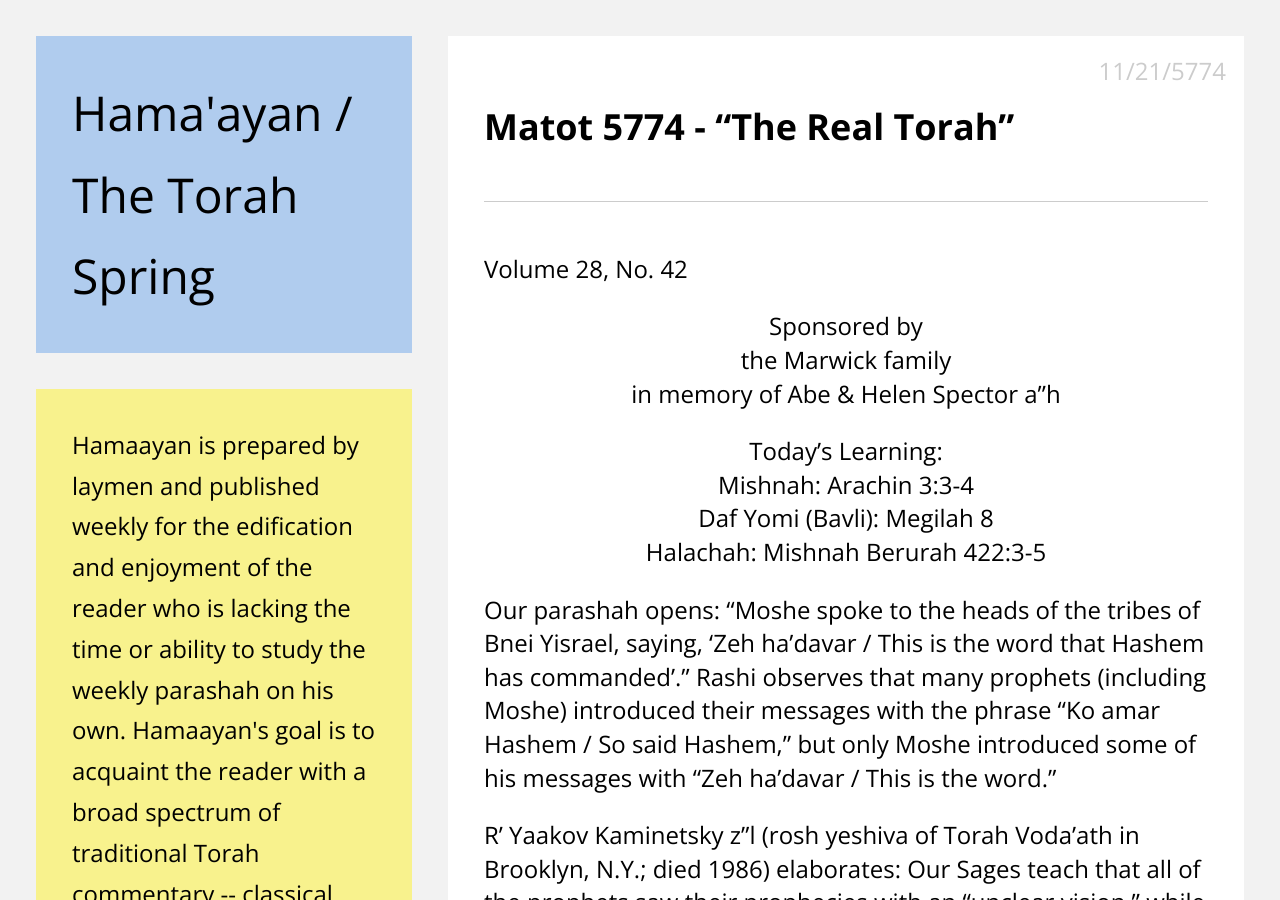
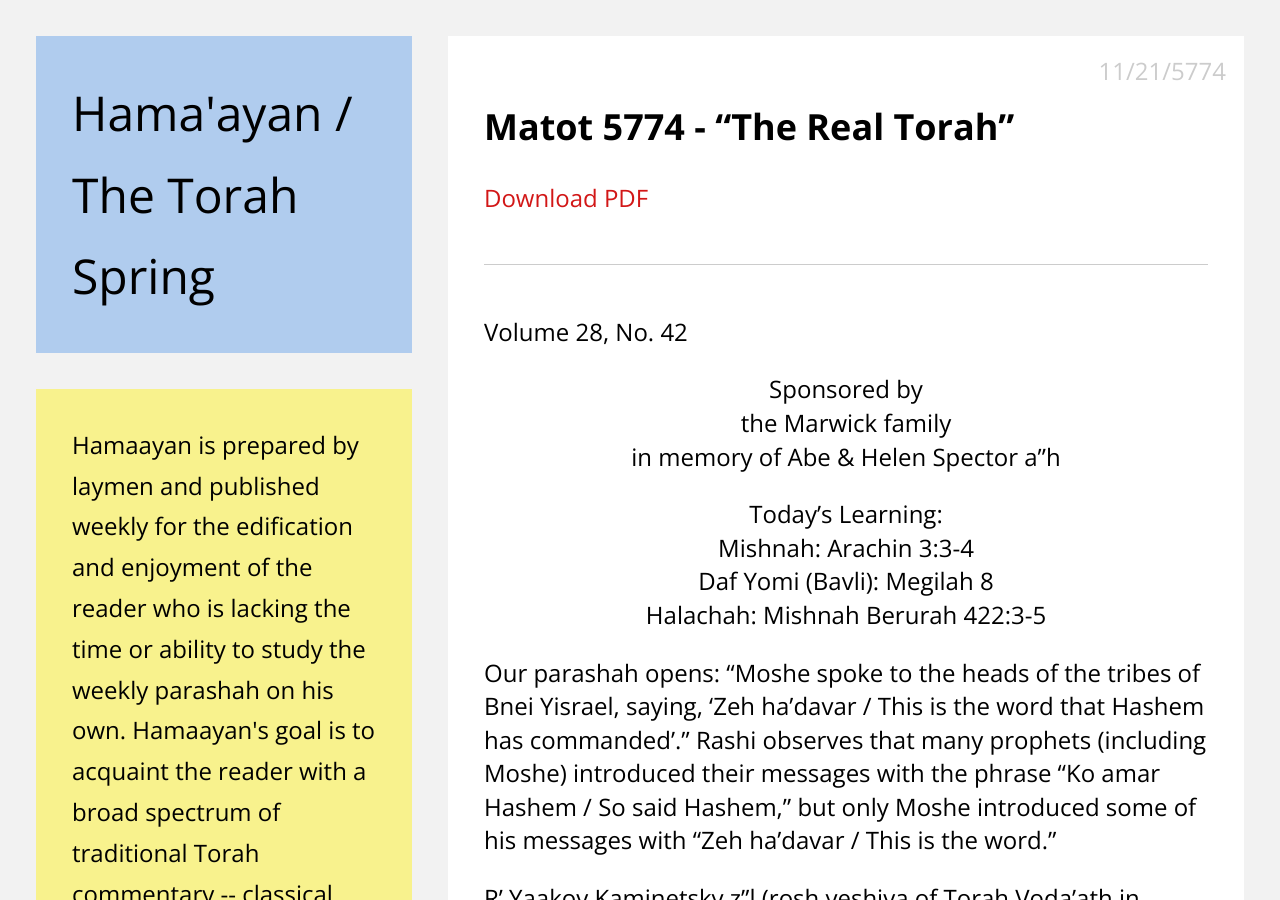
Before and after one commit to the-torah-spring/archive-website, a Jekyll site: the page built from _posts/5774/2014-07-19-5774-42-Matot.markdown, in a window 1280 px wide and 900 px high. Built offline with Jekyll 4.4.1, drawn with Linux system fonts in a browser that asks for light colours.

Commit message:
Attached pdf copies

```diff
--- a/_config.yml
+++ b/_config.yml
@@ -1,2 +1,4 @@
 name: Hama'ayan / <br> The Torah Spring
 description: Hamaayan is prepared by laymen and published weekly for the edification and enjoyment of the reader who is lacking the time or ability to study the weekly parashah on his own. Hamaayan's goal is to acquaint the reader with a broad spectrum of traditional Torah commentary -- classical, recent and "obscure" -- as well as with aspects of Jewish history and thought.<br><br>Hamaayan is edited by Shlomo Katz.
+markdown: kramdown
+permalink: /:title
--- a/_layouts/default.html
+++ b/_layouts/default.html
@@ -7,7 +7,7 @@
 	<meta name="viewport" content="width=device-width">
 	<meta name="generator" content="Jekyll v{{ jekyll.version }}">
 
-	<link rel="stylesheet" href="/css/main.css">
+	<link rel="stylesheet" href="{{ site.url }}/css/main.css">
 	<link href='http://fonts.googleapis.com/css?family=Open+Sans:400,700' rel='stylesheet' type='text/css'>
 </head>
 <body>
@@ -16,9 +16,9 @@
 	<div class="module color2">{{ site.description }}</div>
 
 	<nav class="module color4">
-	<a href="/">Home</a>
-	<a href="/about">About</a>
-	<a href="/contact">Contact</a>
+	<a href="{{ site.url }}/">Home</a>
+	<a href="{{ site.url }}/about">About</a>
+	<a href="{{ site.url }}/contact">Contact</a>
 	</nav>
 
 	<div class="module color3">
--- a/_layouts/post.html
+++ b/_layouts/post.html
@@ -4,7 +4,7 @@ layout: default
 
 <div class="main-content">
 <article class="color3 module">
-<h1>{{ page.title }}</h1><hr>
+<h1>{{ page.title }}</h1><a href="{{ site.url }}/assets/pdf/{{ page.pdf }}">Download PDF</a><hr>
 <time>{{ page.date| date: "%m/%d/%Y" }}</time>
 <p>Volume {{ page.volume }}, No. {{ page.issue }}</p>
 <div id="article_meta" style="text-align: center;">
--- a/_posts/5771/2014-07-12-5774-41-Pinchas.markdown
+++ b/_posts/5774/2014-07-12-5774-41-Pinchas.markdown
@@ -7,6 +7,7 @@ sponsor: ""
 learning: "Mishnah: Bechorot 9:7-5<br>Daf Yomi (Bavli): Ta&rsquo;anit 31<br>Begin Masechet Megilah on Sunday<br>Halachah: Mishnah Berurah 415:1-3"
 volume: 28
 issue: 41
+pdf: "Pinchas 5774.pdf"
 ---
 
 As our parashah opens, Hashem says of Pinchas: &ldquo;Behold! I give him My covenant of shalom / harmony.&rdquo;  R&rsquo; Azaryah Figo z&rdquo;l (Italy; 1579-1647) writes: Just as man&rsquo;s physical existence depends on good health--preferably, staying healthy, but at a minimum, taking medicine--so society&rsquo;s existence depends on unity and love.  Ideally, we would always feel shalom and brotherhood so that we would not come to dissension and separation; at a minimum, we must pursue shalom to repair any breaches among us.
--- a/_posts/5771/2014-07-19-5774-42-Matot.markdown
+++ b/_posts/5774/2014-07-19-5774-42-Matot.markdown
@@ -7,6 +7,7 @@ sponsor: "Sponsored by <br>the Marwick family <br>in memory of Abe & Helen Spect
 learning: "Mishnah: Arachin 3:3-4<br>Daf Yomi (Bavli): Megilah 8<br>Halachah: Mishnah Berurah 422:3-5"
 volume: 28
 issue: 42
+pdf: "Matot 5774.pdf"
 ---
 
 Our parashah opens\: &ldquo;Moshe spoke to the heads of the tribes of Bnei Yisrael, saying, &lsquo;Zeh ha'davar / This is the word that Hashem has commanded&rsquo;.&rdquo;  Rashi observes that many prophets (including Moshe) introduced their messages with the phrase &ldquo;Ko amar Hashem / So said Hashem,&rdquo; but only Moshe introduced some of his messages with &ldquo;Zeh ha'davar / This is the word.&rdquo;
--- a/index.html
+++ b/index.html
@@ -15,6 +15,7 @@ title: Hama'ayan - The Torah Spring
     <div>
 	<p>Volume {{ post.volume }}, No. {{ post.issue }}</p>
 	<p>{{ post.sponsor | strip_html }}</p>
+	<p><a href="{{ site.url }}/assets/pdf/{{ post.pdf }}">Download PDF</a></p>
     </div>
 
   </article>
@@ -29,6 +30,7 @@ title: Hama'ayan - The Torah Spring
     <time>{{ post.date| date: "%m/%d/%Y" }}</time>
     <div>
 	<p>Volume {{ post.volume }}, No. {{ post.issue }}</p>
+	<p><a href="{{ site.url }}/assets/pdf/{{ post.pdf }}">Download PDF</a></p>
     </div>
 
   </article>
```
Also changed, not shown: 2 other files.
